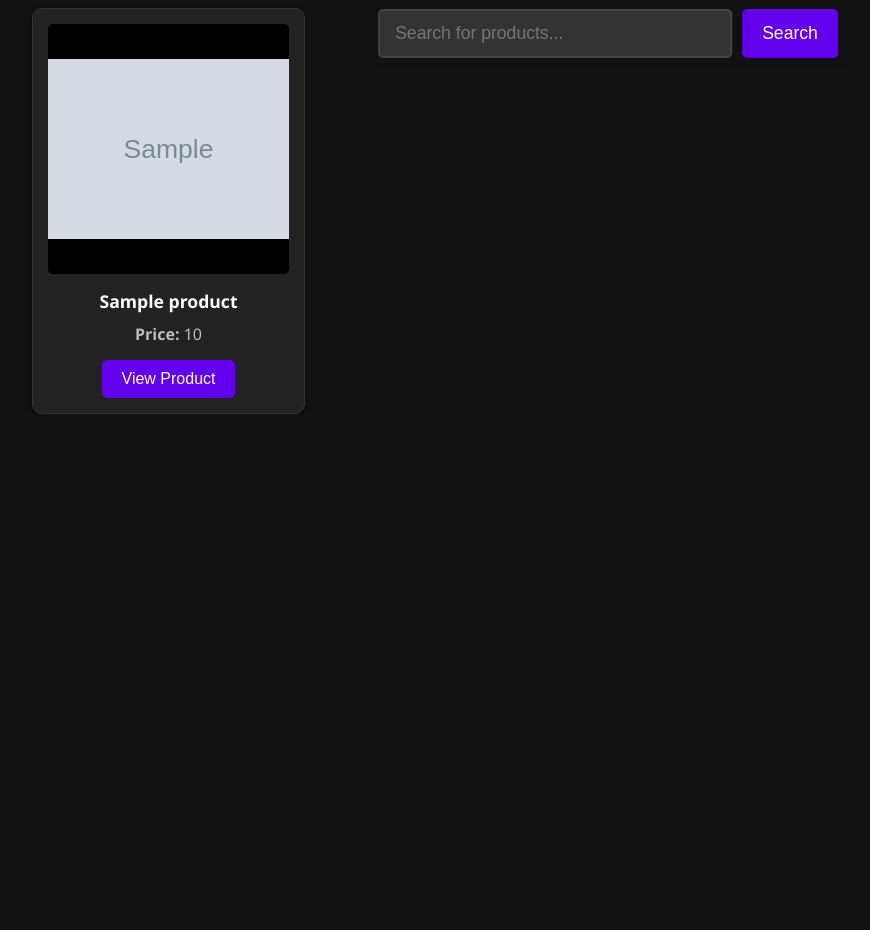
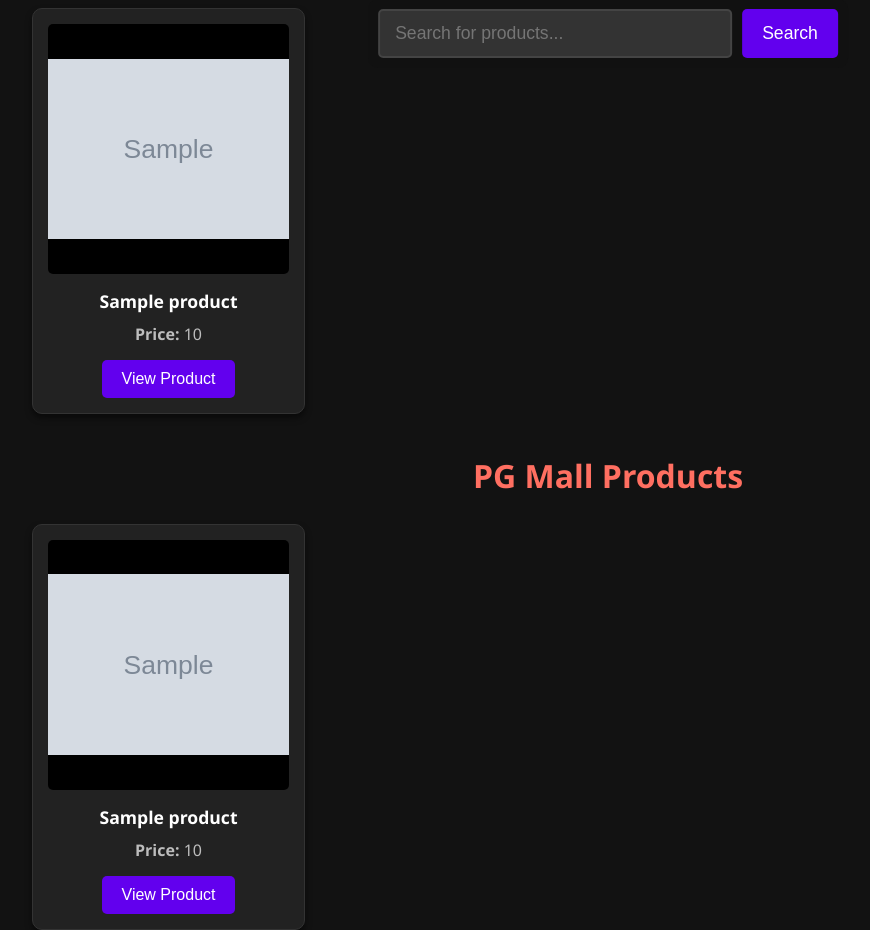
Before and after one commit to vinmeil/render-searchAI, a Flask app: template templates/products.html in a window 1280 px wide. Shown: the part 722-1652 px from the top of the page, without its empty margins (32-902 px from the left). Before the commit the page ends 1136 px from the top, so only its background shows below. Run offline with Flask 3, Linux system fonts and the light colour scheme; the template is opened without the code that fills it: most values are stand-ins (such as "Sample title", 1, 10 or a date in 2020); grey boxes marked "Sample" are stand-in pictures.

Commit message:
- added support for pgmall - current bug: only able to view the image of the first four pg mall products

```diff
--- a/app.py
+++ b/app.py
@@ -6,7 +6,7 @@
 from langchain_ollama import ChatOllama
 
 load_dotenv()
-cache = {} # cache for storing past search results to avoid scraping again
+cache = {}
 load_limit = 8 # scrape limit following products.html template
 
 def run_puppeteer_script(script, keywords):
@@ -17,10 +17,16 @@
     return json.loads(result.stdout)
 
 def scrape_carousell_products(keywords):
+    print(f"Scraping Carousell...")
     return run_puppeteer_script('puppeteer_scripts/scrape_carousell.js', keywords)
 
 def scrape_zalora_products(keywords):
+    print(f"Scraping Zalora...")
     return run_puppeteer_script('puppeteer_scripts/scrape_zalora.js', keywords)
+
+def scrape_pgmall_products(keywords):
+    print(f"Scraping PGMall...")
+    return run_puppeteer_script('puppeteer_scripts/scrape_pgmall.js', keywords)
 
 def scrape_all_products(keywords):
     if keywords in cache:
@@ -28,11 +34,16 @@
         return cache[keywords]
 
     carousell_products = scrape_carousell_products(keywords)
+    print("Done!")
     zalora_products = scrape_zalora_products(keywords)
+    print("Done!")
+    pgmall_products = scrape_pgmall_products(keywords)
+    print("Done!")
 
     all_products =  {
         "Carousell": carousell_products,
         "Zalora": zalora_products,
+        "PGMall": pgmall_products
     }
 
     cache[keywords] = all_products
@@ -74,9 +85,9 @@
 @app.route('/search', methods=['POST'])
 def search():
     query = request.form['query']
-    print(f"Query is: {query}")
+    print(f"Query request from html: {query}")
     keywords = keyword_extractor(query)
-    print(f"Extracted keywords {keywords}")
+    print(f"Extracted keywords are: {keywords}")
     if keywords.lower() == "none":
         return
     products = scrape_all_products(keywords)
--- a/templates/products.html
+++ b/templates/products.html
@@ -201,6 +201,23 @@
             {% endfor %}
         </div>
         {% endif %}
+
+        <!-- PG Mall Products -->
+        {% if products.PGMall %}
+        <h2 class="section-title">PG Mall Products</h2>
+        <div class="products-grid">
+            {% for product in products.PGMall[:16] %}
+            <div class="product-card">
+                <img src="{{ product.img_link }}" alt="Product Image" onerror="this.src='fallback.jpg';">
+                <h2>{{ product.name }}</h2>
+                <p><strong>Price:</strong> {{ product.price }}</p>
+                <a href="{{ product.product_link }}" target="_blank">
+                    <button>View Product</button>
+                </a>
+            </div>
+            {% endfor %}
+        </div>
+        {% endif %}
     </div>
 
     <div class="footer">
```
Also changed, not shown: puppeteer_scripts/scrape_carousell.js (+5 -3 lines), puppeteer_scripts/scrape_pgmall.js (added, +46 -0 lines).
